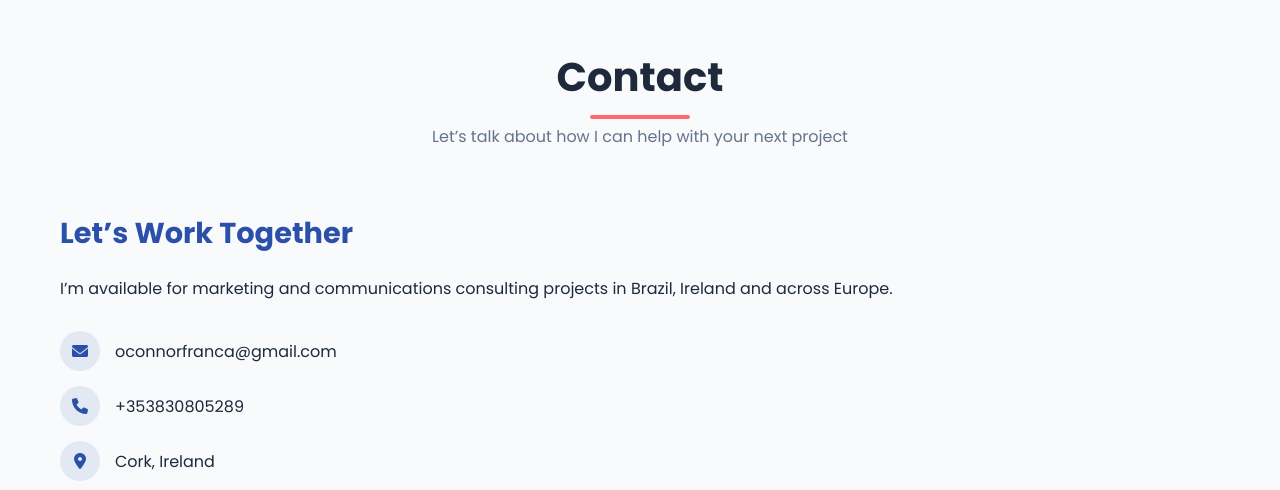
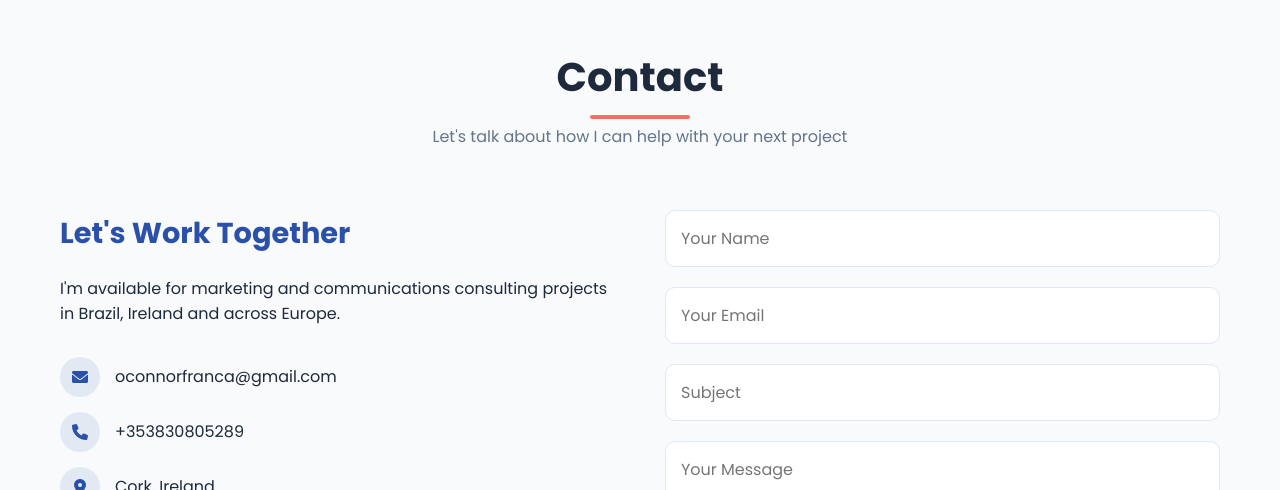
Before and after one commit to o-franca/media-tech, a plain HTML site: page index.html in a window 1280 px wide. Shown: the part 5410-5900 px from the top of the page. Drawn offline with Linux system fonts and the light colour scheme.

Commit message:
Update index.html

```diff
--- a/index.html
+++ b/index.html
@@ -269,20 +269,31 @@
     <div class="container">
         <div class="section-header">
             <h2>Contact</h2>
-                <p>Let’s talk about how I can help with your next project</p>
+            <p>Let's talk about how I can help with your next project</p>
         </div>
         <div class="contact-content">
             <div class="contact-info">
-                    <h3>Let’s Work Together</h3>
-                    <p>I’m available for marketing and communications consulting projects in Brazil, Ireland and across Europe.</p>
+                <h3>Let's Work Together</h3>
+                <p>I'm available for marketing and communications consulting projects in Brazil, Ireland and across Europe.</p>
                 <div class="contact-links">
-                        <a href="mailto:your-email@example.com" class="contact-link"><div class="contact-link-icon"><i class="fas fa-envelope"></i></div><span>oconnorfranca@gmail.com</span></a>
-                        <a href="tel:+353123456789" class="contact-link"><div class="contact-link-icon"><i class="fas fa-phone"></i></div><span>+353830805289</span></a>
-                        <a href="#" class="contact-link"><div class="contact-link-icon"><i class="fas fa-map-marker-alt"></i></div><span>Cork, Ireland</span></a>
+                    <a href="mailto:oconnorfranca@gmail.com" class="contact-link">
+                        <div class="contact-link-icon"><i class="fas fa-envelope"></i></div>
+                        <span>oconnorfranca@gmail.com</span>
+                    </a>
+                    <a href="tel:+353830805289" class="contact-link">
+                        <div class="contact-link-icon"><i class="fas fa-phone"></i></div>
+                        <span>+353830805289</span>
+                    </a>
+                    <a href="#" class="contact-link">
+                        <div class="contact-link-icon"><i class="fas fa-map-marker-alt"></i></div>
+                        <span>Cork, Ireland</span>
+                    </a>
+                </div>
                 <div class="social-links">
                     <a href="https://www.linkedin.com/in/joaopaulofranca/" class="social-link" target="_blank"><i class="fab fa-linkedin-in"></i></a>
                     <a href="https://www.instagram.com/joaopfranca_" class="social-link" target="_blank"><i class="fab fa-instagram"></i></a>
                     <a href="https://github.com/o-franca" class="social-link" target="_blank"><i class="fab fa-github"></i></a>
+                </div>
             </div>
             <div class="contact-form">
                 <form id="contactForm">
```
Lines whose indentation alone changed are shown as unchanged.
